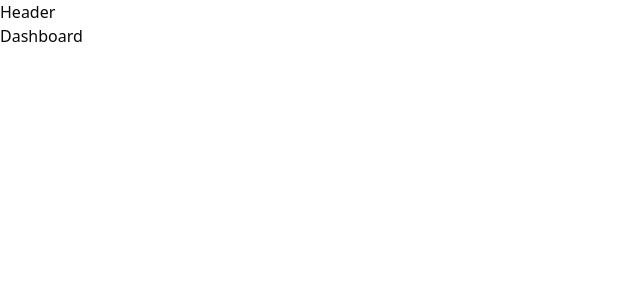
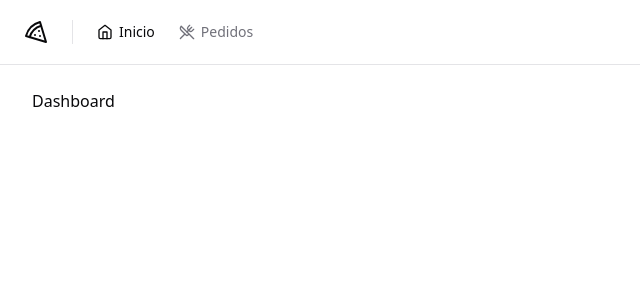
Before and after one commit to WalleksMR/pizzashop, a React app: page / in a window 1280 px wide. Shown: the top 300 px of the page, without its empty margins (0-640 px from the left). Built offline with nearby package versions, Linux system fonts and the light colour scheme; the HTML template or start-up script is replaced by a standard one.

Commit message:
refactor: adjust layout

```diff
--- /dev/null
+++ b/src/components/header.tsx
@@ -0,0 +1,25 @@
+import { Home, Pizza, UtensilsCrossed } from 'lucide-react'
+
+import { NavLink } from './nav-link'
+import { Separator } from './ui/separator'
+
+export function Header() {
+  return (
+    <div className="border-b">
+      <div className="flex h-16 items-center gap-6 px-6">
+        <Pizza className="h6 w-6" />
+        <Separator orientation="vertical" className="h-6" />
+        <nav className="flex items-center space-x-4 lg:space-x-6">
+          <NavLink to="/">
+            <Home className="h-4 w-4" />
+            Inicio
+          </NavLink>
+          <NavLink to="/orders">
+            <UtensilsCrossed className="h-4 w-4" />
+            Pedidos
+          </NavLink>
+        </nav>
+      </div>
+    </div>
+  )
+}
--- a/src/pages/_layouts/app.tsx
+++ b/src/pages/_layouts/app.tsx
@@ -1,10 +1,12 @@
 import { Outlet } from 'react-router-dom'
+
+import { Header } from '@/components/header'
 
 export function AppLayout() {
   return (
-    <div>
-      <h1>Header</h1>
-      <div>
+    <div className="flex min-h-screen flex-col antialiased">
+      <Header />
+      <div className="flex flex-1 flex-col gap-4 p-8 pt-6">
         <Outlet />
       </div>
     </div>
```
